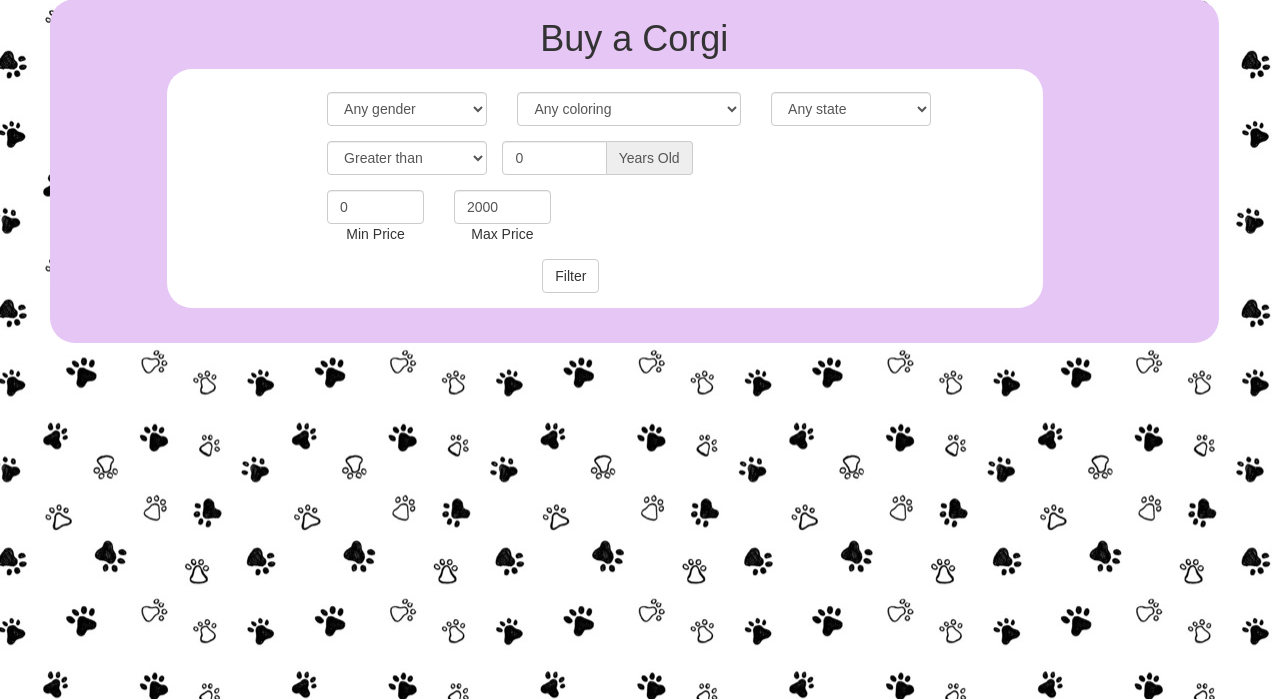
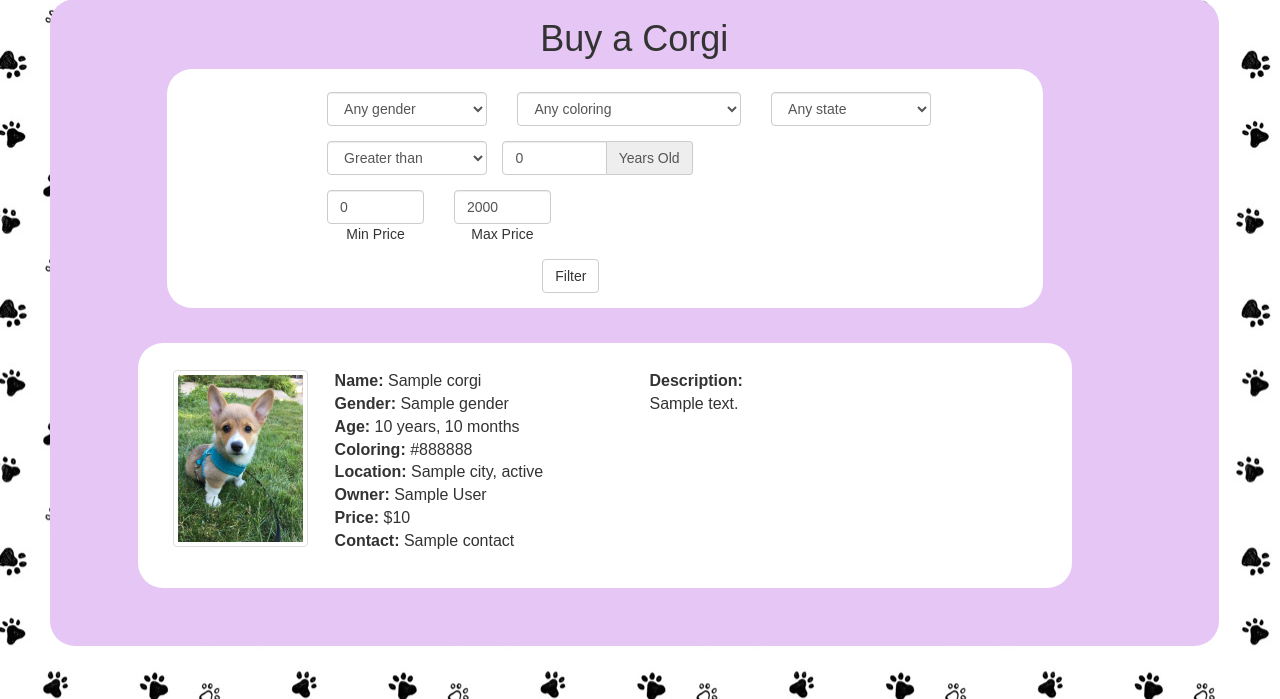
Before and after one commit to calvinmclean/CSC346Project2, a Django app: template corgi_store/templates/buy.html in a window 1280 px wide. Shown: the part 101-800 px from the top of the page. Run offline with Django 3.2, Linux system fonts and the light colour scheme; the template is opened without the code that fills it: most values are stand-ins (such as "Sample title", 1, 10 or a date in 2020); data that the repository does not hold is empty; some libraries are stand-ins or nearby versions.

Commit message:
Fix missing listings

```diff
--- a/corgi_store/templates/buy.html
+++ b/corgi_store/templates/buy.html
@@ -124,6 +124,25 @@
 			  		</div>
 				</form>
 			</div>
+
+		      {% for listing in listings %}
+					<div class="one-corgi">
+						<img src="/static/images/corgi-browse.jpg" alt="Corgi home" class="img-thumbnail" width="15%" style="margin-top:3%">
+						<div class="corgi-info">
+							<b>Name: </b>{{ listing.corgi.name }}<br>
+							<b>Gender: </b>{{ listing.corgi.gender }} <br>
+							<b>Age: </b>{{ listing.corgi.age_years }} years, {{ listing.corgi.age_months }} months <br>
+							<b>Coloring: </b>{{ listing.corgi.coloring }} <br>
+							<b>Location: </b>{{ listing.corgi.city }}, {{ listing.corgi.state }} <br>
+							<b>Owner: </b>{{ listing.user.first_name }} {{ listing.user.last_name }}<br>
+							<b>Price: </b>${{ listing.price }}<br>
+							<b>Contact: </b>{{ listing.contact }}
+						</div>
+						<div class="corgi-description">
+							<b>Description:</b><br> {{ listing.corgi.description }}
+						</div>
+					</div>
+		      {% endfor %}
     	</div>
 	</div>
 </div>
```
